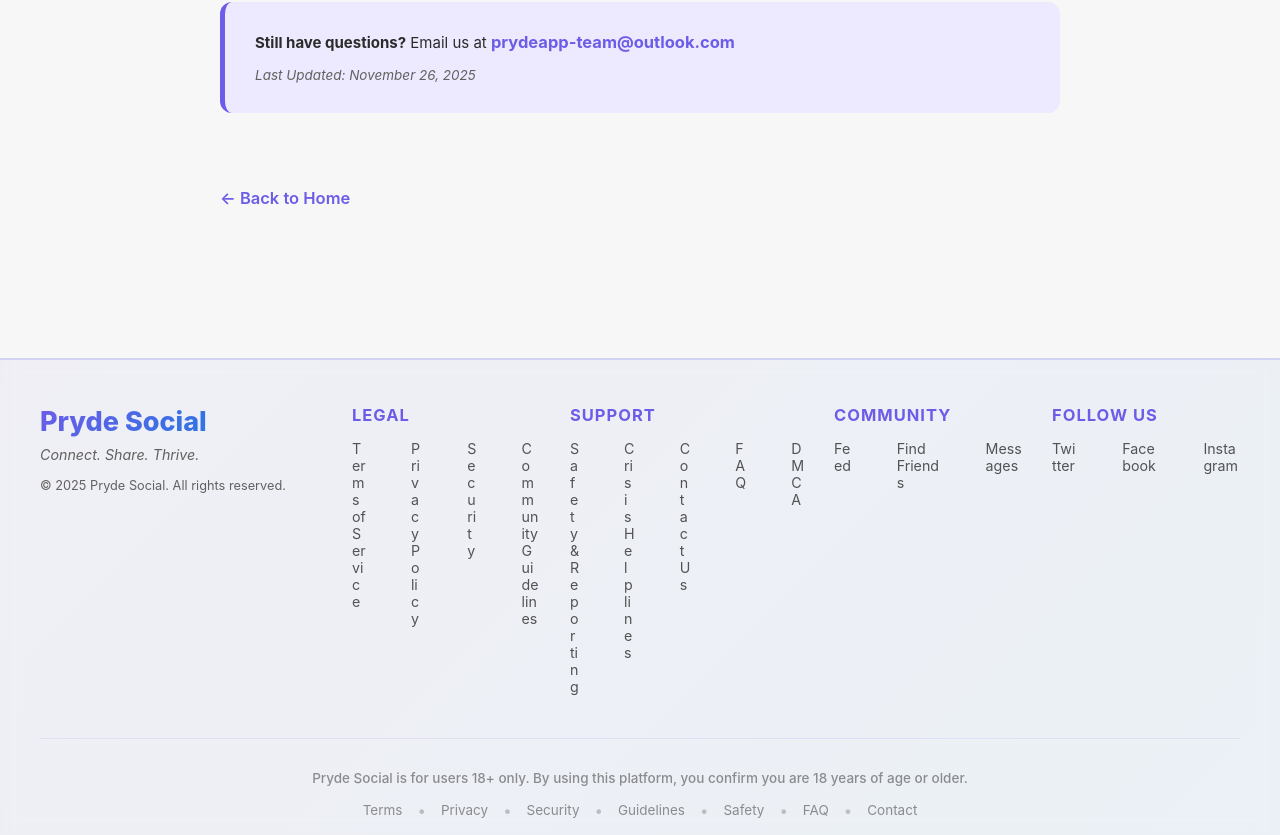
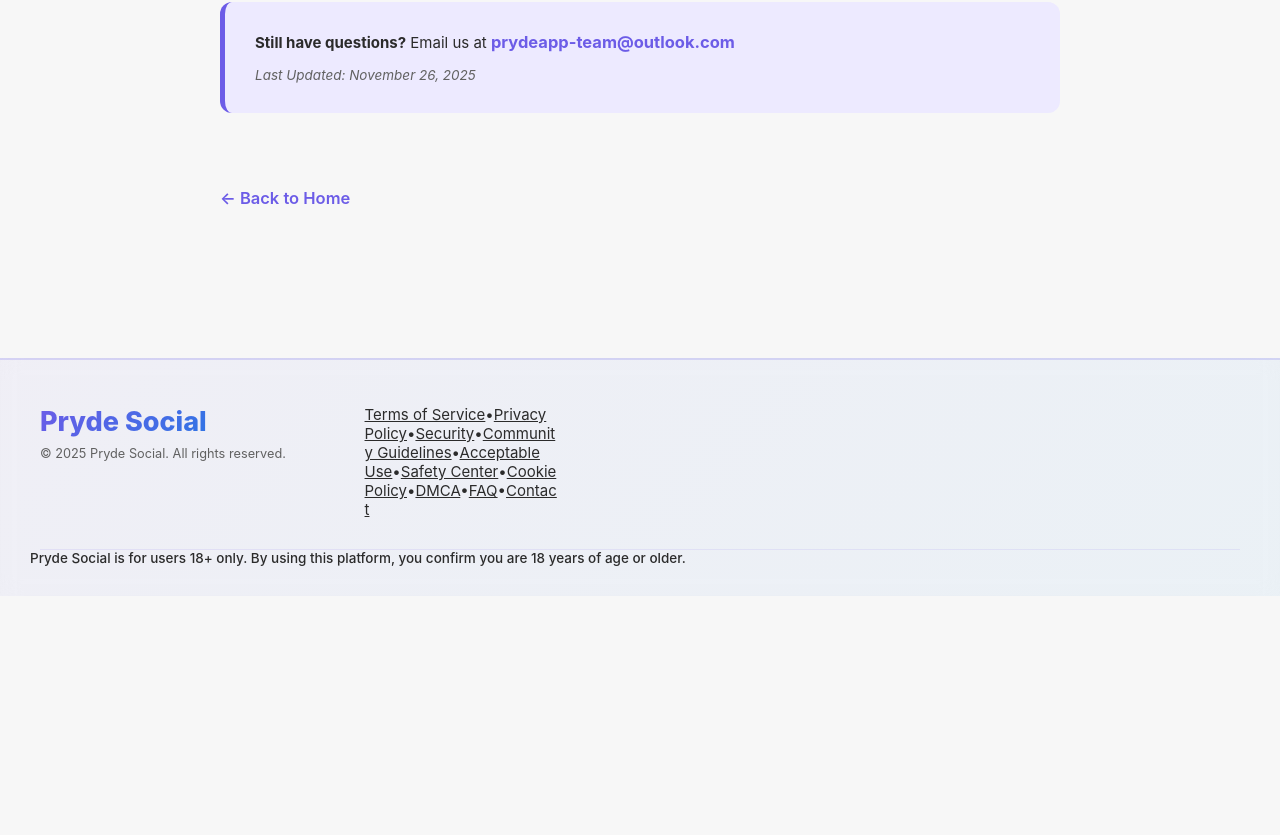
Before and after one commit to Amatex1/pryde-backend, a React (Vite) app: page /faq in a window 1280 px wide. Shown: the part 8851-9686 px from the top of the page. After the commit the page ends 9447 px from the top, so only its background shows below. Built offline with nearby package versions, Linux system fonts and the light colour scheme.

Commit message:
modified:   src/components/Footer.jsx

```diff
--- a/src/components/Footer.jsx
+++ b/src/components/Footer.jsx
@@ -7,73 +7,41 @@ function Footer() {
   return (
     <footer className="app-footer">
       <div className="footer-content">
-        <div className="footer-section">
+        {/* Site Name and Copyright */}
+        <div className="footer-branding">
           <h3 className="footer-logo">Pryde Social</h3>
-          <p className="footer-tagline">Connect. Share. Thrive.</p>
           <p className="footer-copyright">
             © {currentYear} Pryde Social. All rights reserved.
           </p>
         </div>
 
-        <div className="footer-section">
-          <h4>Legal</h4>
-          <ul className="footer-links">
-            <li><Link to="/terms">Terms of Service</Link></li>
-            <li><Link to="/privacy">Privacy Policy</Link></li>
-            <li><Link to="/security">Security</Link></li>
-            <li><Link to="/community">Community Guidelines</Link></li>
-          </ul>
-        </div>
-
-        <div className="footer-section">
-          <h4>Support</h4>
-          <ul className="footer-links">
-            <li><Link to="/safety">Safety & Reporting</Link></li>
-            <li><Link to="/helplines">Crisis Helplines</Link></li>
-            <li><Link to="/contact">Contact Us</Link></li>
-            <li><Link to="/faq">FAQ</Link></li>
-            <li><Link to="/dmca">DMCA</Link></li>
-          </ul>
-        </div>
-
-        <div className="footer-section">
-          <h4>Community</h4>
-          <ul className="footer-links">
-            <li><Link to="/feed">Feed</Link></li>
-            <li><Link to="/friends">Find Friends</Link></li>
-            <li><Link to="/messages">Messages</Link></li>
-          </ul>
-        </div>
-
-        <div className="footer-section">
-          <h4>Follow Us</h4>
-          <ul className="footer-links">
-            <li><a href="https://twitter.com/prydesocial" target="_blank" rel="noopener noreferrer">Twitter</a></li>
-            <li><a href="https://facebook.com/prydesocial" target="_blank" rel="noopener noreferrer">Facebook</a></li>
-            <li><a href="https://instagram.com/prydesocial" target="_blank" rel="noopener noreferrer">Instagram</a></li>
-          </ul>
+        {/* Legal Links */}
+        <div className="footer-links-container">
+          <Link to="/terms">Terms of Service</Link>
+          <span className="separator">•</span>
+          <Link to="/privacy">Privacy Policy</Link>
+          <span className="separator">•</span>
+          <Link to="/security">Security</Link>
+          <span className="separator">•</span>
+          <Link to="/community">Community Guidelines</Link>
+          <span className="separator">•</span>
+          <Link to="/acceptable-use">Acceptable Use</Link>
+          <span className="separator">•</span>
+          <Link to="/safety">Safety Center</Link>
+          <span className="separator">•</span>
+          <Link to="/cookie-policy">Cookie Policy</Link>
+          <span className="separator">•</span>
+          <Link to="/dmca">DMCA</Link>
+          <span className="separator">•</span>
+          <Link to="/faq">FAQ</Link>
+          <span className="separator">•</span>
+          <Link to="/contact">Contact</Link>
         </div>
       </div>
 
-      <div className="footer-bottom">
-        <p className="footer-notice">
-          Pryde Social is for users 18+ only. By using this platform, you confirm you are 18 years of age or older.
-        </p>
-        <div className="footer-quick-links">
-          <Link to="/terms">Terms</Link>
-          <span>•</span>
-          <Link to="/privacy">Privacy</Link>
-          <span>•</span>
-          <Link to="/security">Security</Link>
-          <span>•</span>
-          <Link to="/community">Guidelines</Link>
-          <span>•</span>
-          <Link to="/safety">Safety</Link>
-          <span>•</span>
-          <Link to="/faq">FAQ</Link>
-          <span>•</span>
-          <Link to="/contact">Contact</Link>
-        </div>
+      {/* Age Notice */}
+      <div className="footer-notice">
+        <p>Pryde Social is for users 18+ only. By using this platform, you confirm you are 18 years of age or older.</p>
       </div>
     </footer>
   );
```
